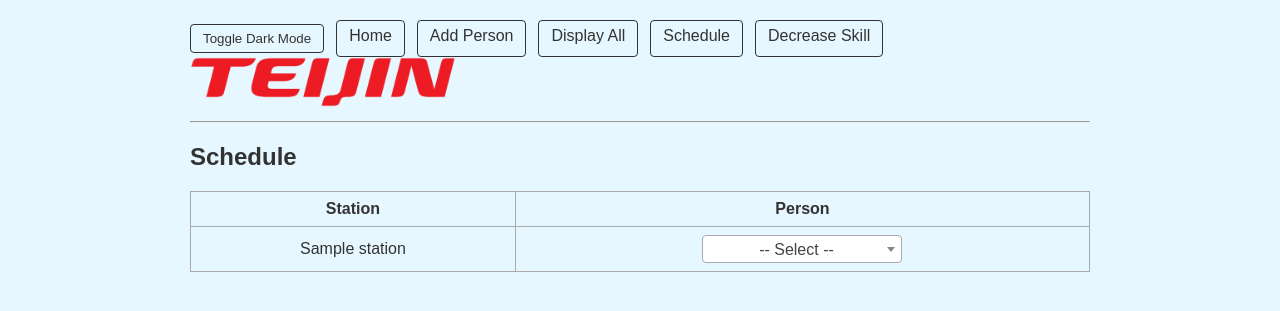
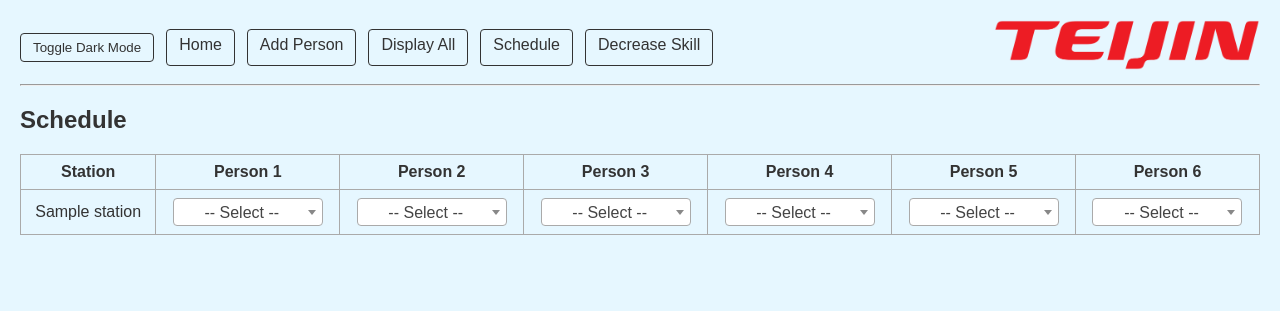
Before and after one commit to HomeLabTec/teijin-training-project, a Flask app: template templates/schedule.html in a window 1280 px wide. Shown: the top 311 px of the page. Run offline with Flask 3, Linux system fonts and the light colour scheme; the template is opened without the code that fills it: most values are stand-ins (such as "Sample title", 1, 10 or a date in 2020); some libraries are stand-ins or nearby versions.

Commit message:
Expand schedule to six slots per station

```diff
--- a/templates/schedule.html
+++ b/templates/schedule.html
@@ -1,25 +1,40 @@
 {% extends "base.html" %}
 {% block content %}
+  <style>
+    .container {
+      max-width: 1500px;
+    }
+    .schedule-table select {
+      width: 150px;
+    }
+  </style>
   <h2>Schedule</h2>
-  <table>
+  <table class="schedule-table">
     <thead>
       <tr>
         <th>Station</th>
-        <th>Person</th>
+        <th>Person 1</th>
+        <th>Person 2</th>
+        <th>Person 3</th>
+        <th>Person 4</th>
+        <th>Person 5</th>
+        <th>Person 6</th>
       </tr>
     </thead>
     <tbody>
       {% for station in stations %}
       <tr>
         <td>{{ station }}</td>
+        {% for i in range(6) %}
         <td>
-          <select class="person-select" style="width: 200px;">
+          <select class="person-select">
             <option value="">-- Select --</option>
             {% for name in names %}
               <option value="{{ name }}">{{ name }}</option>
             {% endfor %}
           </select>
         </td>
+        {% endfor %}
       </tr>
       {% endfor %}
     </tbody>
@@ -31,6 +46,30 @@
   <script>
     $(function(){
       $('.person-select').select2();
+
+      function updateOptions() {
+        var selected = [];
+        $('.person-select').each(function(){
+          var val = $(this).val();
+          if (val) {
+            selected.push(val);
+          }
+        });
+        $('.person-select').each(function(){
+          var current = $(this).val();
+          $(this).find('option').prop('disabled', false);
+          var selectEl = this;
+          selected.forEach(function(name){
+            if (name !== current) {
+              $(selectEl).find('option[value="'+name.replace(/"/g,'\\"')+'"]').prop('disabled', true);
+            }
+          });
+          $(this).trigger('change.select2');
+        });
+      }
+
+      $('.person-select').on('change', updateOptions);
+      updateOptions();
     });
   </script>
 {% endblock %}
```
